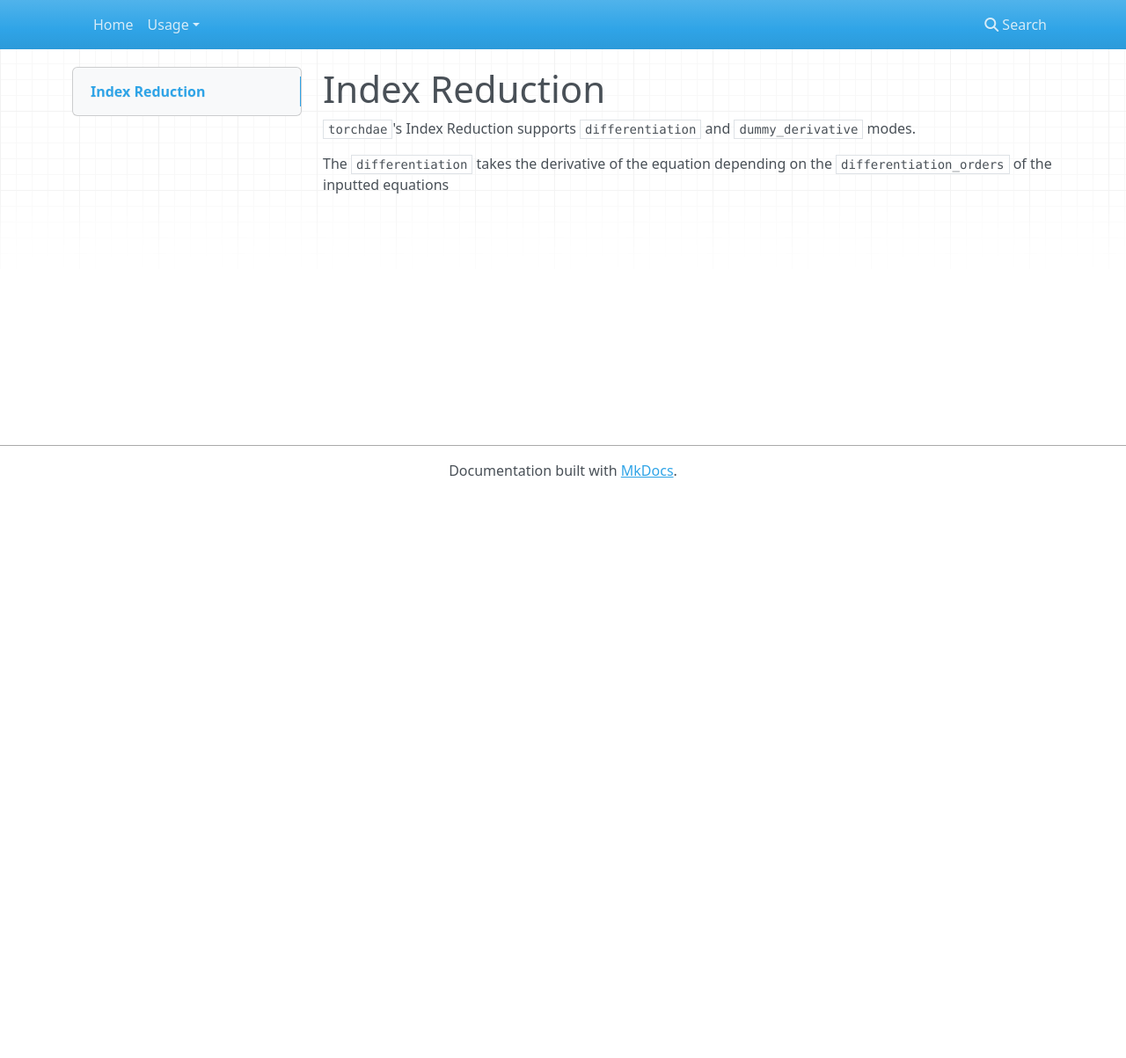
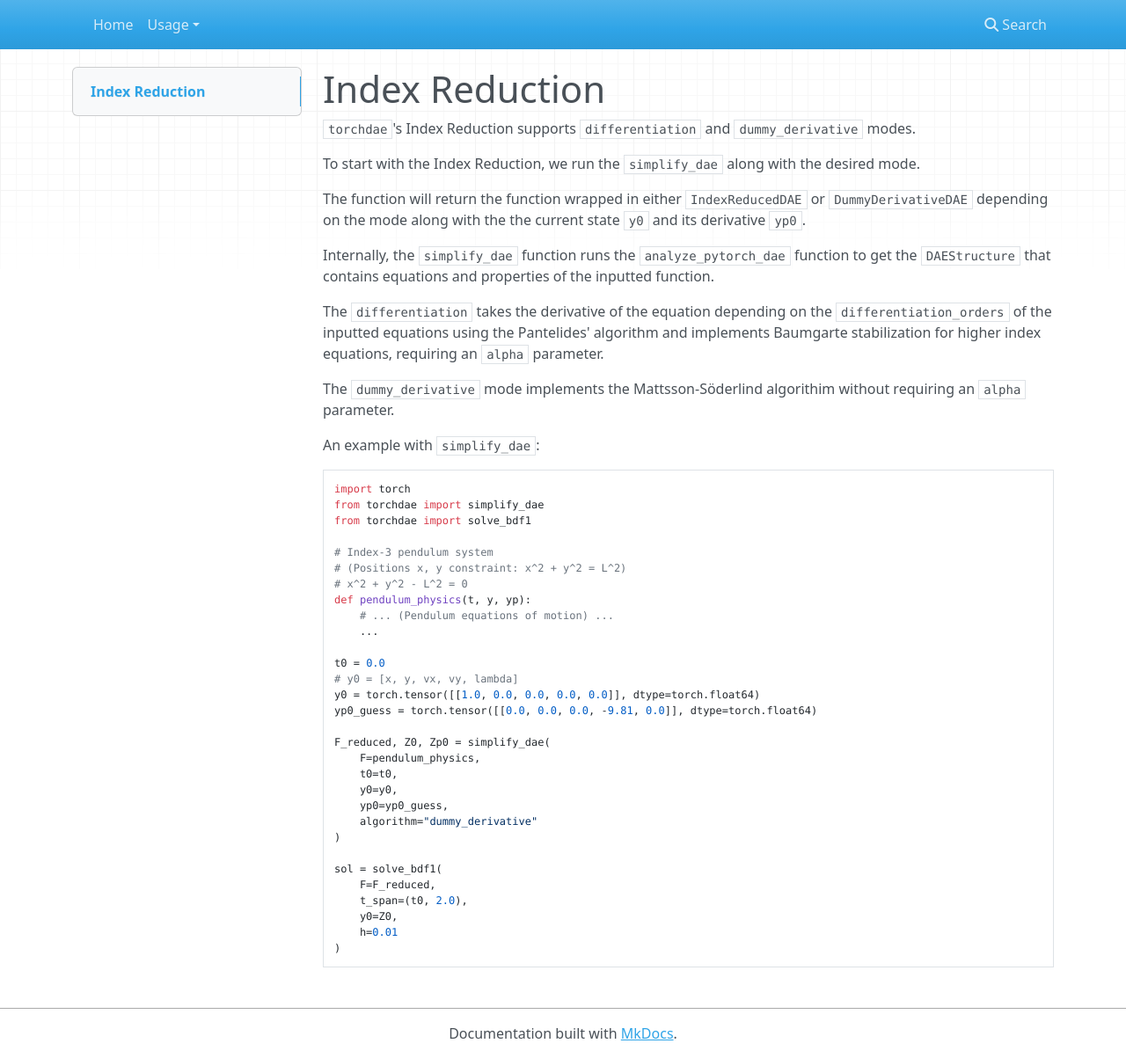
Before and after one commit to yousef-rafat/torchdae, an MkDocs documentation site: the page built from docs/usage/index_reduction.md, in a window 1280 px wide and 1203 px high. Shown: the whole window at 88% size. Built offline with MkDocs 1.6.1, drawn with Linux system fonts in a browser that asks for light colours; nearby versions of some CDN libraries.

Commit message:
md updates

````diff
--- a/docs/usage/index_reduction.md
+++ b/docs/usage/index_reduction.md
@@ -2,4 +2,48 @@
 
 `torchdae`'s Index Reduction supports `differentiation` and `dummy_derivative` modes.
 
-The `differentiation` takes the derivative of the equation depending on the `differentiation_orders` of the inputted equations
+To start with the Index Reduction, we run the `simplify_dae` along with the desired mode.
+
+The function will return the function wrapped in either `IndexReducedDAE` or `DummyDerivativeDAE` depending on the mode along with the the current state `y0` and its derivative `yp0`.
+
+Internally, the `simplify_dae` function runs the `analyze_pytorch_dae` function to get the `DAEStructure` that contains equations and properties of the inputted function.
+
+The `differentiation` takes the derivative of the equation depending on the `differentiation_orders` of the inputted equations using the Pantelides' algorithm and implements Baumgarte stabilization for higher index equations, requiring an `alpha` parameter.
+
+The `dummy_derivative` mode implements the Mattsson-Söderlind algorithim without requiring an `alpha` parameter.
+
+
+An example with `simplify_dae`:
+
+```python
+import torch
+from torchdae import simplify_dae
+from torchdae import solve_bdf1
+
+# Index-3 pendulum system
+# (Positions x, y constraint: x^2 + y^2 = L^2)
+# x^2 + y^2 - L^2 = 0
+def pendulum_physics(t, y, yp):
+    # ... (Pendulum equations of motion) ...
+    ...
+
+t0 = 0.0
+# y0 = [x, y, vx, vy, lambda]
+y0 = torch.tensor([[1.0, 0.0, 0.0, 0.0, 0.0]], dtype=torch.float64)
+yp0_guess = torch.tensor([[0.0, 0.0, 0.0, -9.81, 0.0]], dtype=torch.float64)
+
+F_reduced, Z0, Zp0 = simplify_dae(
+    F=pendulum_physics,
+    t0=t0,
+    y0=y0,
+    yp0=yp0_guess,
+    algorithm="dummy_derivative"
+)
+
+sol = solve_bdf1(
+    F=F_reduced,
+    t_span=(t0, 2.0),
+    y0=Z0,
+    h=0.01
+)
+```
````
Also changed, not shown: docs/usage/adjoint.md (+1 -1 lines), docs/usage/getting-started.md (+3 -1 lines), docs/usage/index_1_solvers.md (added).
